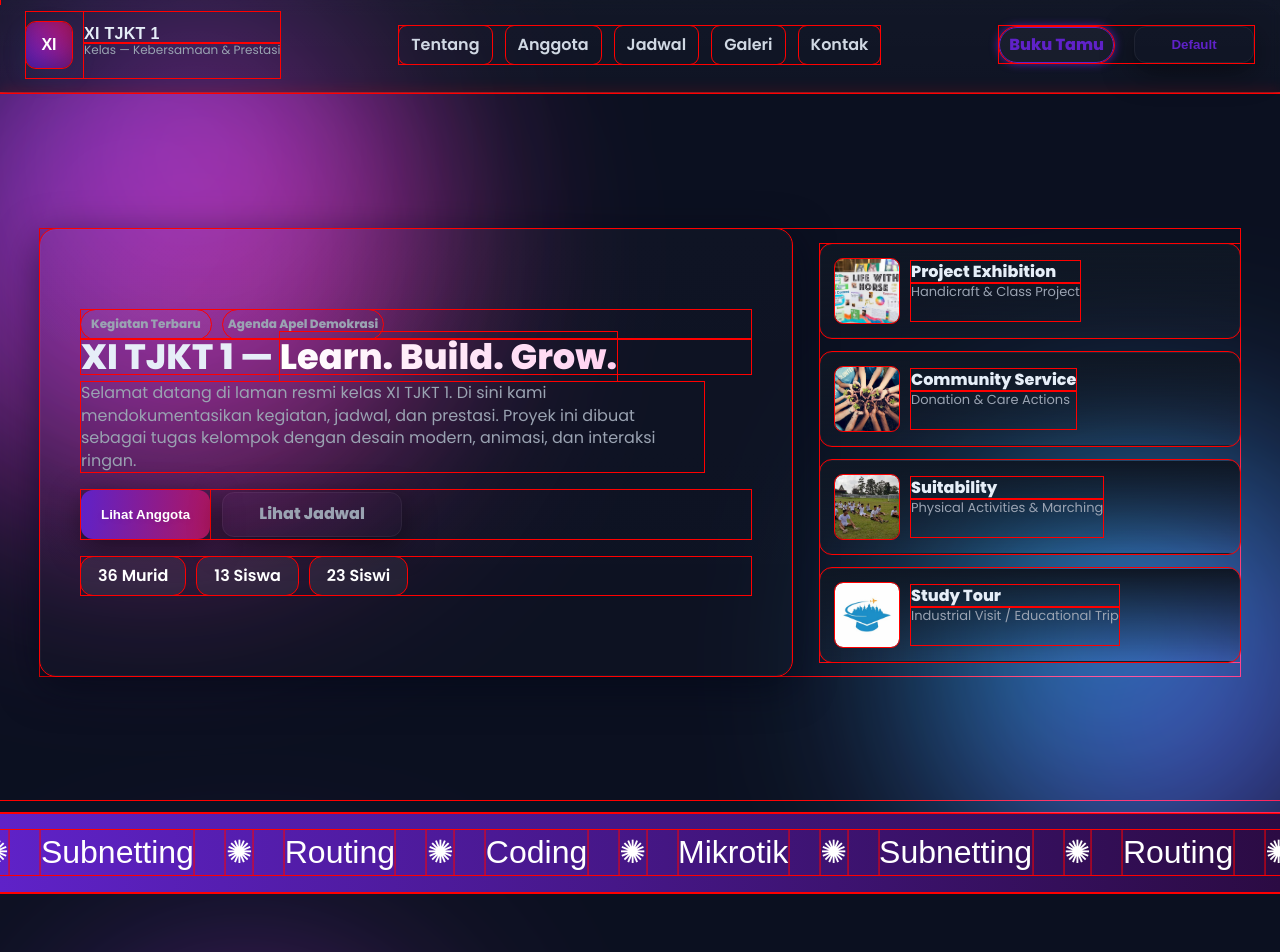
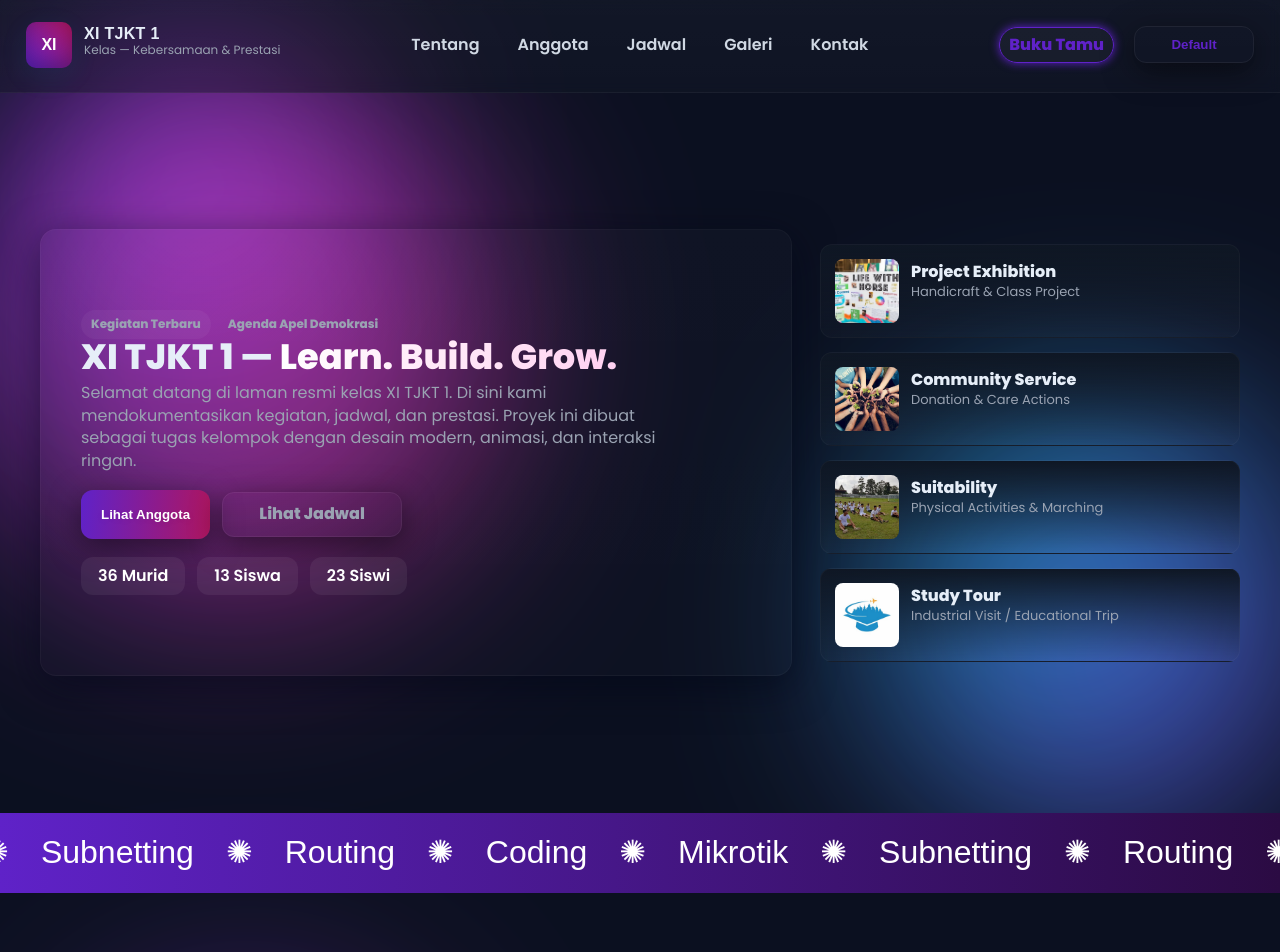
Before and after one commit to adinu99/Website-XI-TJKT-1, a plain HTML site: page index.html in a window 1280 px wide. Shown: the top 952 px of the page. Drawn offline with Linux system fonts and the light colour scheme; a web font is replaced by a local one.

Commit message:
Update CSS

```diff
--- a/style.css
+++ b/style.css
@@ -16,7 +16,7 @@
   margin: 0;
   padding: 0;
   scroll-behavior: smooth;
-    outline: 1px solid red;
+  -webkit-tap-highlight-color: transparent;
 }
 
 html,
@@ -165,25 +165,26 @@ nav {
   filter: blur(100px);
   mix-blend-mode: screen;
   opacity: 0.85;
-  animation: float 1s ease-in-out infinite;
   transform-origin: center;
 }
 
 .b1 {
   width: 520px;
   height: 520px;
-  left: -8%;
-  top: -10%;
+  left: -2%;
+  top: -2%;
   background: linear-gradient(135deg, var(--accent1), var(--accent3));
   animation-duration: 10s;
   z-index: -99;
+  overflow: hidden;
 }
 
 .b2 {
   width: 420px;
   height: 420px;
-  right: -6%;
-  bottom: -12%;
+  right: -2%;
+  bottom: -2%;
+  overflow: hidden;
   background: linear-gradient(135deg, var(--accent2), var(--accent1));
   animation-duration: 16s;
 }
```
